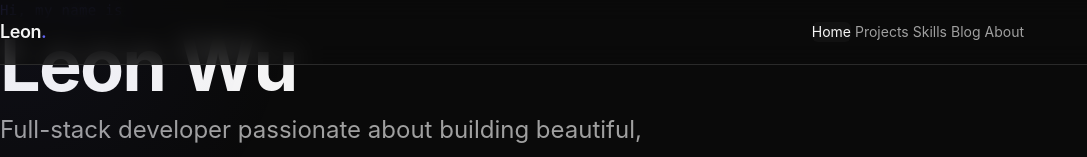
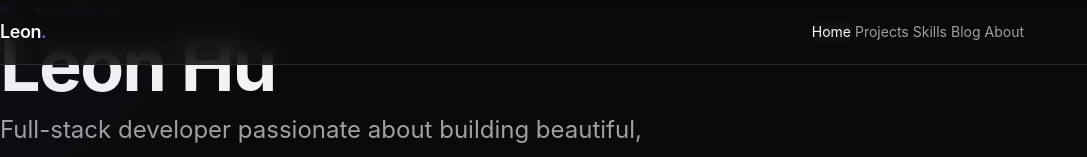
Before and after one commit to Leon-Hee/leons-work-collection, a React (Vite) app in the folder client/: page / in a window 1280 px wide. Shown: the top 157 px of the page, without its empty margins (0-1087 px from the left). Built offline with nearby package versions, Linux system fonts and the light colour scheme; no server answers.

Commit message:
Rename Leon Wu to Leon Hu

```diff
--- a/client/index.html
+++ b/client/index.html
@@ -4,7 +4,7 @@
     <meta charset="UTF-8" />
     <link rel="icon" type="image/svg+xml" href="/favicon.svg" />
     <meta name="viewport" content="width=device-width, initial-scale=1.0" />
-    <title>Leon Wu — Full-Stack Developer</title>
+    <title>Leon Hu — Full-Stack Developer</title>
   </head>
   <body>
     <div id="root"></div>
--- a/client/src/pages/public/HomePage.tsx
+++ b/client/src/pages/public/HomePage.tsx
@@ -23,7 +23,7 @@ export default function HomePage() {
           variants={fadeUp}
           className="text-5xl md:text-7xl font-bold text-text-primary leading-tight tracking-tight"
         >
-          Leon Wu
+          Leon Hu
         </motion.h1>
 
         <motion.p
```
